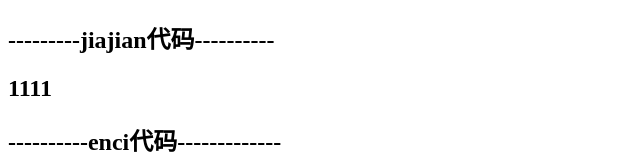
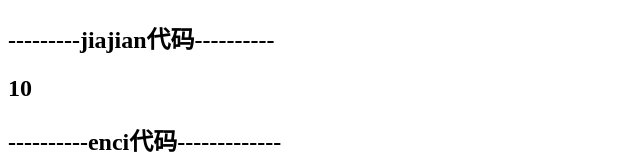
Before and after one commit to laowangshuai/xiangmu, a Vue app: page /#/ in a window 1280 px wide. Shown: the top 165 px of the page, without its empty margins (0-640 px from the left). Built offline with nearby package versions, Linux system fonts and the light colour scheme.

Commit message:
张恩赐提交num

```diff
--- a/src/App.vue
+++ b/src/App.vue
@@ -6,7 +6,6 @@
     <div id="nav">
       <router-link to="/">项目合作</router-link>
     </div>
-
   </div>
 </template>
 
--- a/src/components/jiajian.vue
+++ b/src/components/jiajian.vue
@@ -1,8 +1,13 @@
 <template>
-	<h2>1111</h2>
+	<div>
+		<h2>{{this.$store.state.num}}</h2>
+	</div>
+
+
 </template>
 
 <script>
+
 </script>
 
 <style>
--- a/src/store/index.js
+++ b/src/store/index.js
@@ -4,8 +4,12 @@ import Vuex from "vuex";
 Vue.use(Vuex);
 
 export default new Vuex.Store({
-  state: {},
+  state: {
+	  num:10
+  },
   mutations: {},
   actions: {},
-  modules: {},
+  modules: {
+
+  },
 });
```
